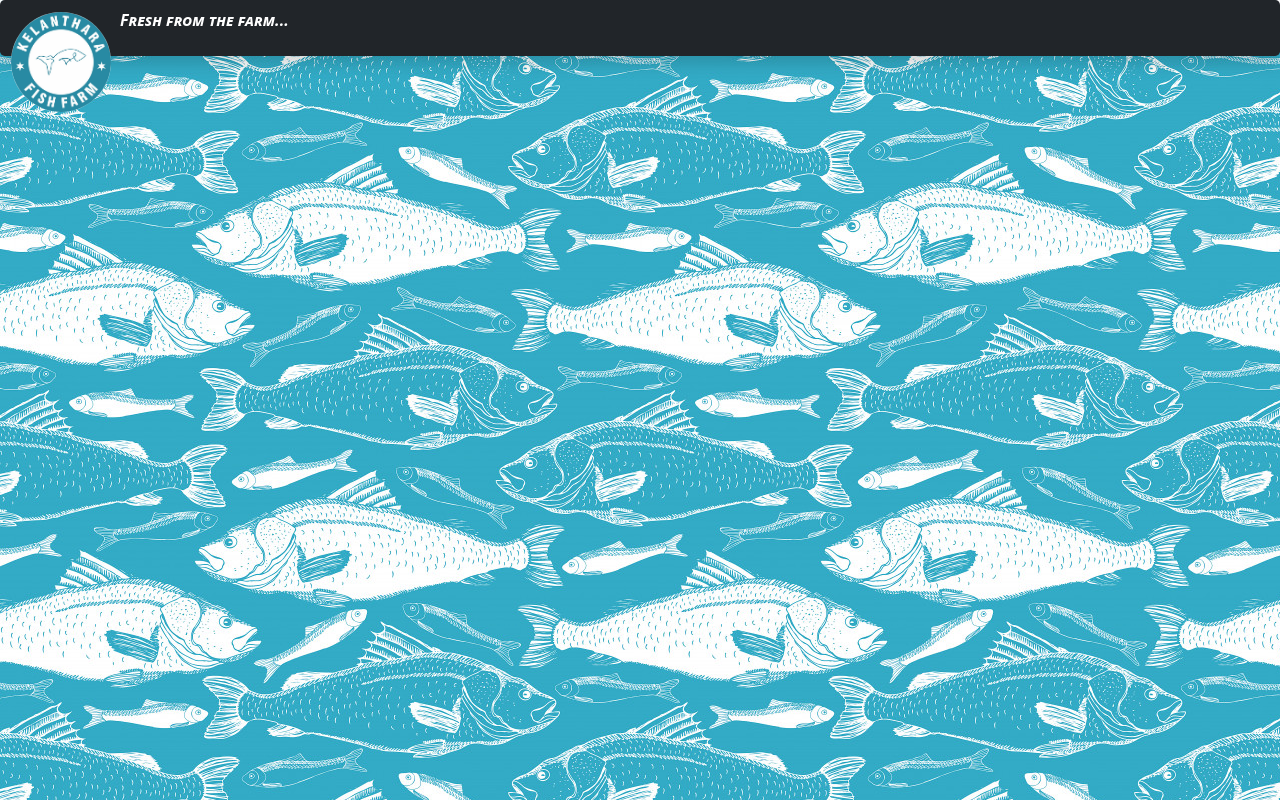
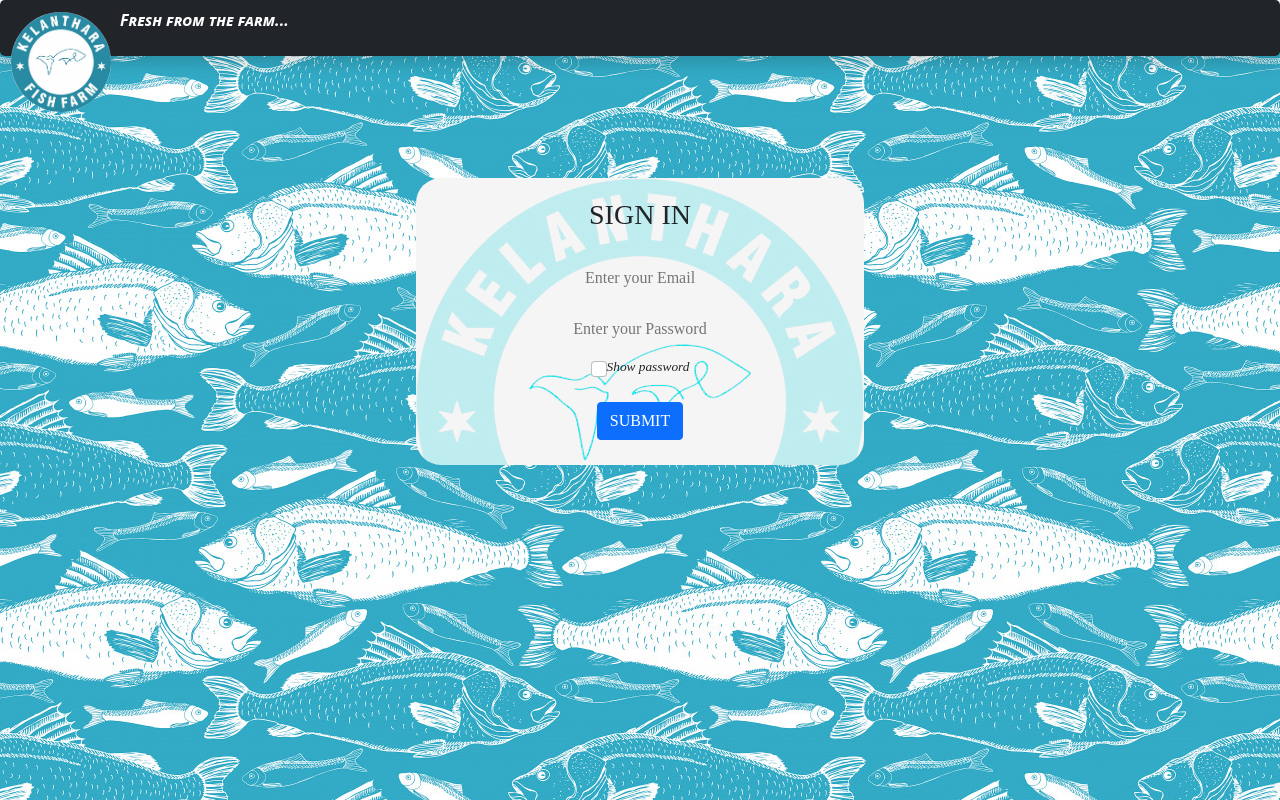
Before and after one commit to avinraj/kff, a React (Create React App) app: page /login in a window 1280 px wide. Built offline with nearby package versions, Linux system fonts and the light colour scheme.

Commit message:
login UI added

```diff
--- a/src/App.js
+++ b/src/App.js
@@ -5,11 +5,13 @@
 import TanksHome from "./components/Tanks-Home/tanksHome";
 import AddSale from "./components/Add-sale/addSale";
 import CurrentSale from "./components/current-sales/currentSales";
+import Login from "./components/login/login";
 function App() {
   return (
     <Router>
       <div className="mainDiv">
         <Header />
+        <Route path="/login" component={Login} />
          <Route exact path="/" component={TanksHome} />
         <Route path="/Add-Sale/:ID" component={AddSale} />
         <Route path="/Current-Sales/:ID" component={CurrentSale} />
--- /dev/null
+++ b/src/components/login/login.css
@@ -0,0 +1,39 @@
+.mainContainer {
+  transform: translate(0px, 122px);
+}
+.container {
+  font-family: cursive;
+  border-radius: 25px;
+  width: 90%;
+  background-color: whitesmoke;
+  background-image: url("../../images/Logo.jpg");
+  background-repeat: no-repeat;
+  background-size: cover;
+ background-blend-mode: color-burn;
+}
+.logo {
+  width: 100%;
+  filter: grayscale(100%);
+  opacity: 10%;
+}
+.error::-webkit-input-placeholder {
+  color: red
+}
+:focus{outline: none;}
+.effect-1 {border: 0;text-align: center; width: 100%;background-color: inherit;}
+.effect-1 ~ .focus-border{position: absolute; bottom: 0; left: 0; width: 0; height: 2px; background-color: #3399FF; transition: 0.4s;}
+.effect-1:focus ~ .focus-border{width: 100%; transition: 0.4s;}
+
+@media only screen and (min-width: 600px) and (max-width: 845px) {
+.mainContainer{
+    width: 165vh
+}
+.container{
+    width: 60%;
+}
+}
+@media only screen and  (min-width: 845px) {
+    .container{
+       width: 35%;
+    }
+    }
--- /dev/null
+++ b/src/components/login/login.js
@@ -0,0 +1,153 @@
+import React, { useState } from "react";
+import "./login.css";
+const Login = () => {
+  const [LoginData, setLoginData] = useState({
+    email: "",
+    password: "",
+  });
+  const [errors] = useState({
+    emailError: "",
+    psswdError: "",
+  });
+  const validateForm = (errors) => {
+    let valid = true;
+    Object.values(errors).forEach((val) => val.length > 0 && (valid = false));
+    return valid;
+  };
+  const checkErrro = (name, value) => {
+    switch (name) {
+      case "email":
+        errors.emailError = value.length === 0 ? "Enter the email" : "";
+        if (errors.emailError !== "") {
+          const e = document.getElementById("email");
+          e.classList.add("error");
+        }
+        break;
+      case "password":
+        errors.psswdError = value.length === 0 ? "Enter the password" : "";
+        if (errors.emailError !== "") {
+          const e = document.getElementById("password");
+          e.classList.add("error");
+        }
+        break;
+      default:
+        break;
+    }
+  };
+  const handleChange = (e) => {
+    if (e.target.id === "email") {
+      checkErrro("email", e.target.value);
+      setLoginData({ ...LoginData, email: e.target.value });
+    }
+    if (e.target.id === "password") {
+      checkErrro("password", e.target.value);
+      setLoginData({ ...LoginData, password: e.target.value });
+    }
+  };
+  const showPsswdClick = () => {
+    const e = document.getElementById("password");
+    if (e.type === "password") {
+      e.type = "text";
+    } else {
+      e.type = "password";
+    }
+  };
+  const onClickSubmit = () => {
+    if (
+      validateForm(errors) &&
+      LoginData.email !== "" &&
+      LoginData.password !== ""
+    ) {
+      console.log(LoginData, "VALID DATA");
+    } else {
+      const e = document.getElementById("email");
+      e.classList.add("error");
+      const p = document.getElementById("password");
+      p.classList.add("error");
+    }
+  };
+  return (
+    <div className="mainContainer">
+      <div className="container">
+        <form autoComplete="off">
+          <h3
+            className="d-flex justify-content-center"
+            style={{ paddingTop: "20px" }}
+          >
+            SIGN IN
+          </h3>
+          <div
+            className="d-flex justify-content-center"
+            style={{
+              position: "relative",
+              paddingTop: "25px",
+              marginLeft: "15%",
+              marginRight: "15%",
+            }}
+          >
+            <input
+              className="effect-1 "
+              type="text"
+              id="email"
+              placeholder="Enter your Email"
+              value={LoginData.email}
+              onChange={handleChange}
+            />
+            <span className="focus-border"></span>
+          </div>
+          <div
+            className="d-flex justify-content-center"
+            style={{
+              position: "relative",
+              paddingTop: "25px",
+              marginLeft: "15%",
+              marginRight: "15%",
+            }}
+          >
+            <input
+              className="effect-1 "
+              type="password"
+              id="password"
+              placeholder="Enter your Password"
+              value={LoginData.password}
+              onChange={handleChange}
+            />
+            <span className="focus-border"></span>
+          </div>
+          <div
+            className="d-flex justify-content-center"
+            style={{ paddingTop: "15px" }}
+          >
+            <input
+              className="form-check-input"
+              type="checkbox"
+              value=""
+              id="flexCheckDefault"
+              onClick={showPsswdClick}
+            />
+            <label
+              className="form-check-label"
+              htmlFor="flexCheckDefault"
+              style={{ fontStyle: "italic", fontSize: "smaller" }}
+            >
+              Show password
+            </label>
+          </div>
+          <div
+            className="d-flex justify-content-center"
+            style={{ paddingTop: "25px", paddingBottom: "25px" }}
+          >
+            <button
+              type="button"
+              className="btn btn-primary"
+              onClick={onClickSubmit}
+            >
+              SUBMIT
+            </button>
+          </div>
+        </form>
+      </div>
+    </div>
+  );
+};
+export default Login;
```
